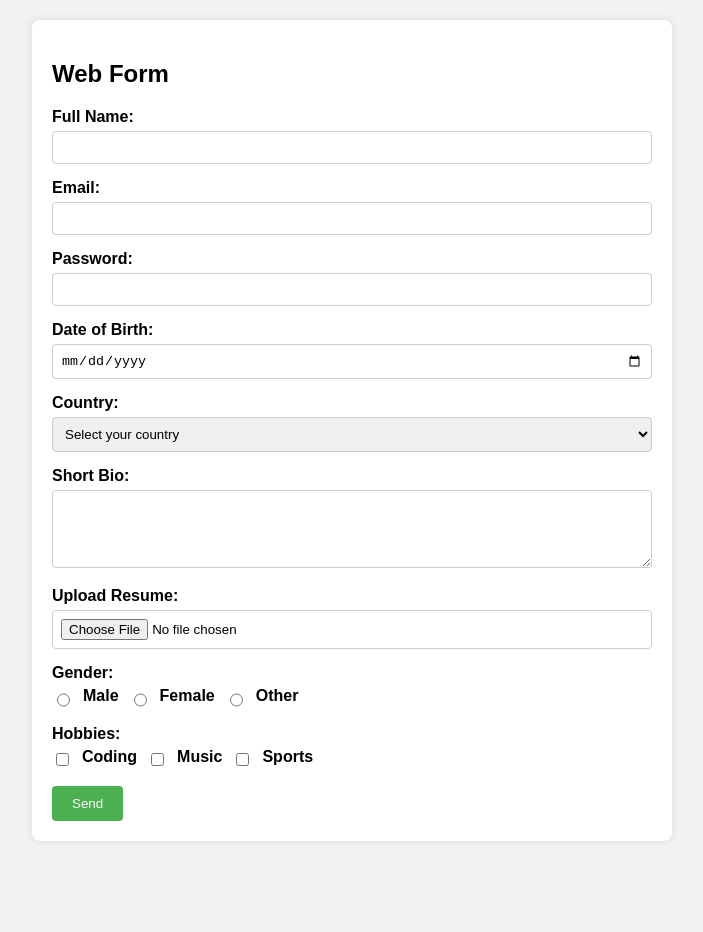
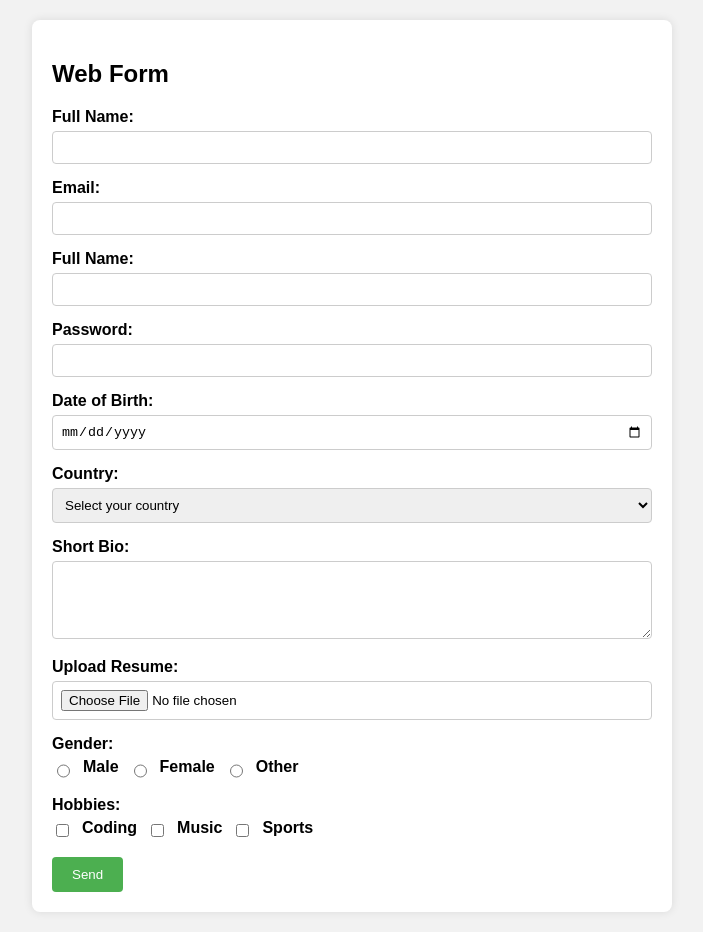
Before and after one commit to annapurniannu/CRM-tracking-code, a plain HTML site: page index.html in a window 1280 px wide. Shown: the whole page, without its empty margins (288-991 px from the left). Before the commit the page ends 861 px from the top, so only its background shows below. Drawn offline with nearby package versions, Linux system fonts and the light colour scheme; a script that the page names is missing.

Commit message:
Update index.html

```diff
--- a/index.html
+++ b/index.html
@@ -82,6 +82,11 @@ chat='true'>
             <input type="email" id="email" name="email" required>
         </div>
 
+       <div class="form-group">
+            <label for="mobile">Full Name:</label>
+            <input type="text" id="mobile" name="fullname" required>
+        </div>
+
         <div class="form-group">
             <label for="password">Password:</label>
             <input type="password" id="password" name="password" required>
```
